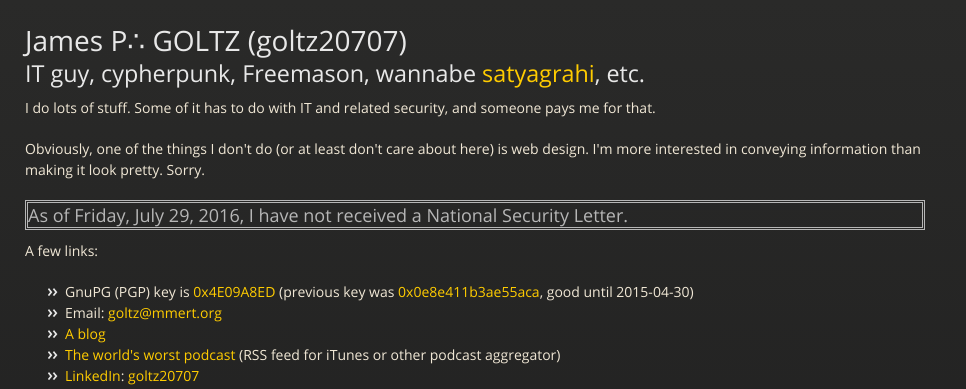
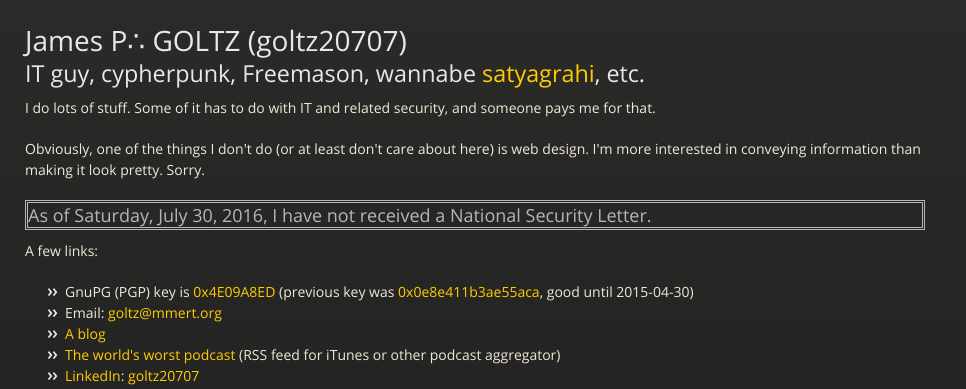
Before and after one commit to goltz20707/goltz20707.github.io, a Jekyll site: the page built from index.html, in a window 1280 px wide. Shown: the top 389 px of the page, without its empty margins (0-966 px from the left). Built offline with Jekyll 4.4.1, drawn with Linux system fonts in a browser that asks for light colours.

Commit message:
Update nsl.html

```diff
--- a/_includes/nsl.html
+++ b/_includes/nsl.html
@@ -3,6 +3,6 @@ date '+%A, %B %e, %Y,'
  -->
 <h3 style="border: double">As of
 
-Friday, July 29, 2016,
+Saturday, July 30, 2016,
 
 I have not received a National Security Letter.</h3>
```
